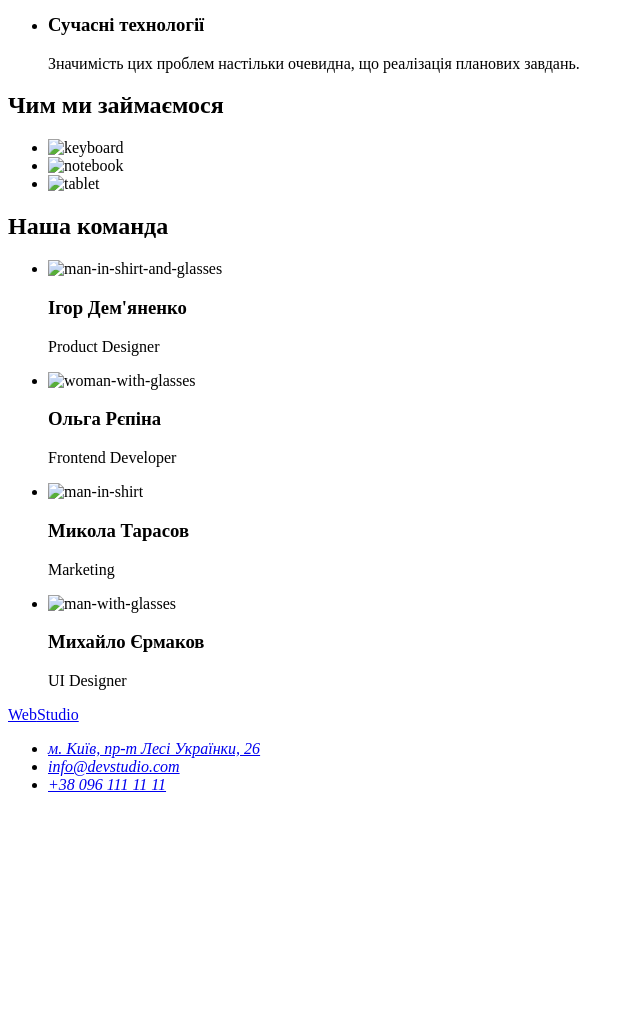
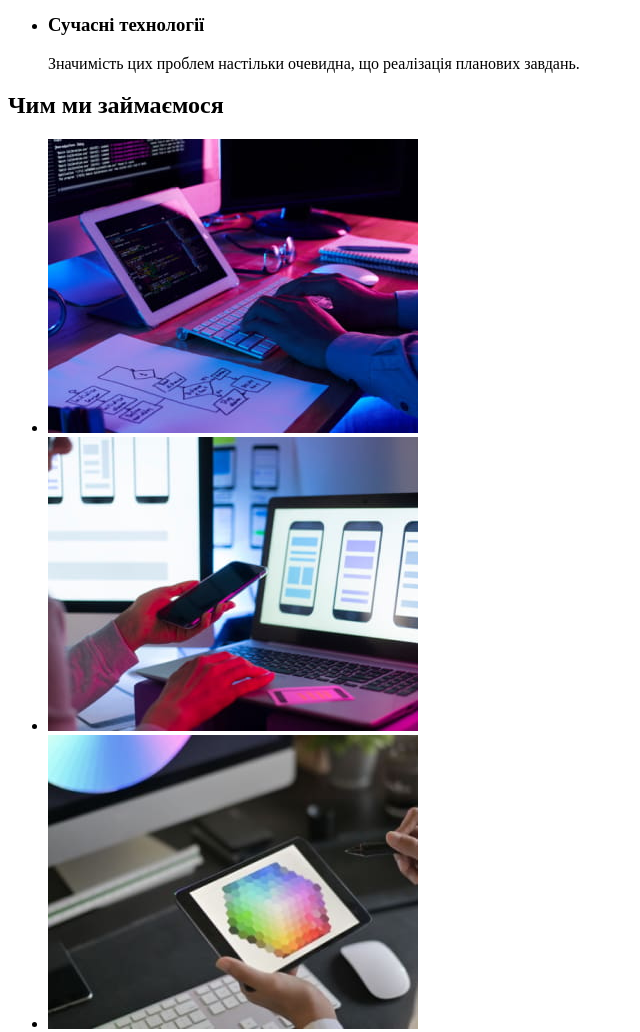
Before and after one commit to OleksandrSierik/goit-markup-hw-001, a plain HTML site: page index.html in a window 1280 px wide. Shown: the part 500-1532 px from the top of the page, without its empty margins (0-640 px from the left). Before the commit the page ends 1310 px from the top, so only its background shows below. Drawn offline with Linux system fonts and the light colour scheme; the site is published under a folder, as on GitHub Pages, so addresses that start at the root find nothing.

Commit message:
фик
изминение пути изображения спомощью точки .

```diff
--- a/index.html
+++ b/index.html
@@ -61,13 +61,13 @@
             <h2>Чим ми займаємося</h2>
                 <ul>
                     <li>
-                        <img src="/images/keyboard.jpg" alt="keyboard" width="370" height="294">
+                        <img src="./images/keyboard.jpg" alt="keyboard" width="370" height="294">
                     </li>
                     <li>
-                        <img src="/images/notebook.jpg" alt="notebook" width="370" height="294">
+                        <img src="./images/notebook.jpg" alt="notebook" width="370" height="294">
                     </li>
                     <li>
-                        <img src="/images/tablet.jpg" alt="tablet" width="370" height="294">
+                        <img src="./images/tablet.jpg" alt="tablet" width="370" height="294">
                     </li>
                 </ul>
         </section>
@@ -76,7 +76,7 @@
             <ul>
                 <li>
                     <img
-                    src="/images/man-in-shirt-and-glasses.jpg"
+                    src="./images/man-in-shirt-and-glasses.jpg"
                     alt="man-in-shirt-and-glasses"
                     width="270"
                     height="260">
@@ -85,7 +85,7 @@
                 </li>
                 <li>
                     <img
-                    src="/images/woman-with-glasses.jpg"
+                    src="./images/woman-with-glasses.jpg"
                     alt="woman-with-glasses"
                     width="270"
                     height="260">
@@ -94,7 +94,7 @@
                 </li>
                 <li>
                     <img
-                    src="/images/man-in-shirt.jpg"
+                    src="./images/man-in-shirt.jpg"
                     alt="man-in-shirt"
                     width="270"
                     height="260">
@@ -103,7 +103,7 @@
                 </li>
                 <li>
                     <img
-                    src="/images/man-with-glasses.jpg"
+                    src="./images/man-with-glasses.jpg"
                     alt="man-with-glasses"
                     width="270"
                     height="260">
```
